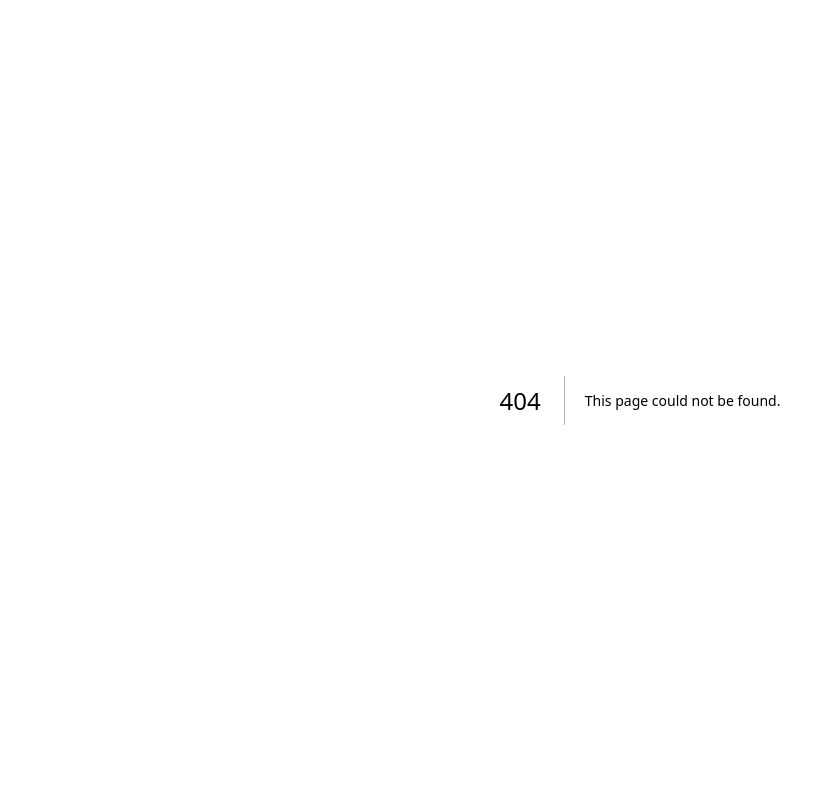
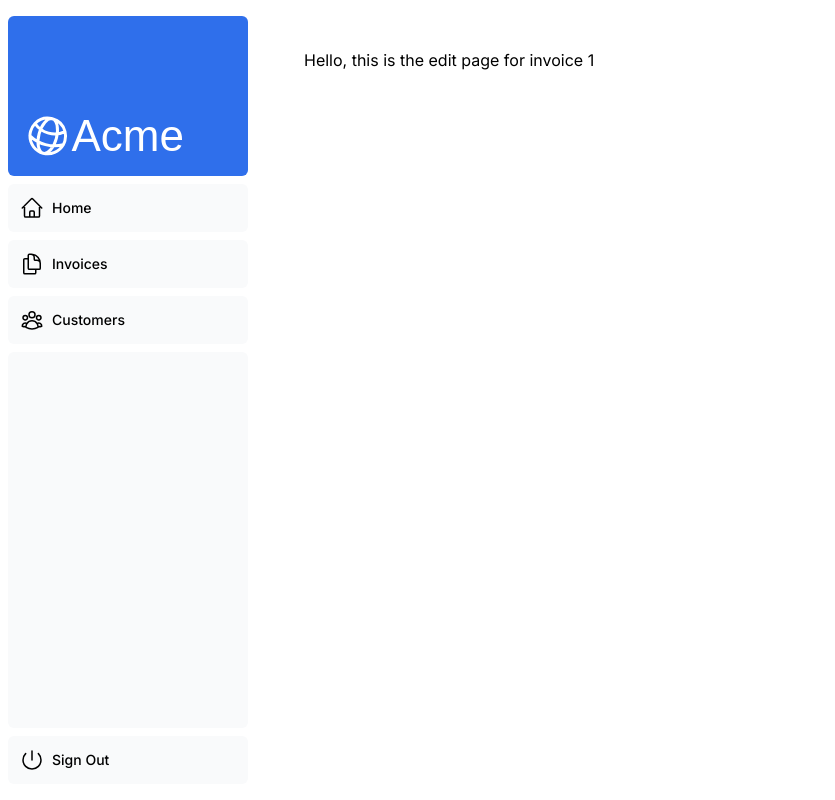
Before and after one commit to ausada-c/nextjs-dashboard, a Next.js app: page /dashboard/invoices/1/edit in a window 1280 px wide. Before the commit this address had no page. Shown: the whole page, without its empty margins (0-835 px from the left). Built offline with nearby package versions, Linux system fonts and the light colour scheme; a web font is replaced by a local one.

Commit message:
[Add] - edit page with log id

```diff
--- /dev/null
+++ b/app/dashboard/invoices/[id]/edit/page.tsx
@@ -0,0 +1,9 @@
+export default async function Page(props: { params: Promise<{ id: string }> }) {
+    const params = await props.params;
+    const id = params.id;
+    return (
+        <h1>
+            Hello, this is the edit page for invoice {id}
+        </h1>
+    );
+}
```
